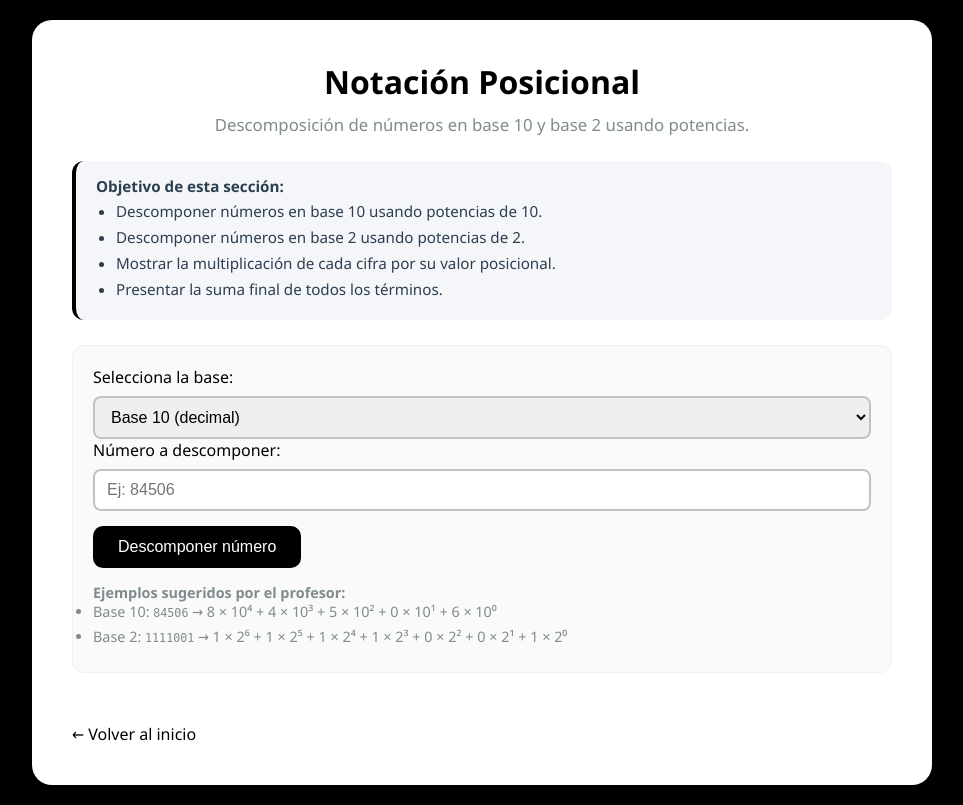
After one commit to IntiMG/Calculito, a Flask app: page /positional_notation in a window 1280 px wide. The commit adds this page. Shown: the whole page, without its empty margins (158-1121 px from the left). Run offline with Flask 3, Linux system fonts and the light colour scheme.

Commit message:
Se agrega la notacion posicional(base 10 y base 2)

```diff
--- a/app.py
+++ b/app.py
@@ -6,6 +6,8 @@ from models.arithmetic_operations import ArOperations
 from models.determinant import calculate_determinant  # <-- CORRECTO
 from fractions import Fraction
 from models.determinant import determinant_product_property
+from models.positional_notation import PositionalNotation
+
 
 app = Flask(__name__)
 app.secret_key = 'a_secret_key'  # Required for session
@@ -1848,6 +1850,43 @@ def cramer():
     # GET
     return render_template("cramer.html")
 
+@app.route("/positional_notation", methods=["GET", "POST"])
+def positional_notation():
+    error = None
+    expresion = None
+    pasos = []
+    resultado = None
+    base = "10"   # valor por defecto
+
+    if request.method == "POST":
+        base = request.form.get("base", "10")
+        numero = request.form.get("numero", "").strip()
+
+        try:
+            if base == "10":
+                # Descomponer un número en base 10
+                n = int(numero)
+                expresion, pasos, resultado = PositionalNotation.descomponer_base_10(n)
+
+            elif base == "2":
+                # Descomponer un número en base 2
+                expresion, pasos, resultado = PositionalNotation.descomponer_base_2(numero)
+
+            else:
+                error = "Base no válida seleccionada."
+
+        except ValueError as e:
+            error = str(e)
+
+    return render_template(
+        "positional_notation.html",
+        error=error,
+        expresion=expresion,
+        pasos=pasos,
+        resultado=resultado,
+        base=base,
+    )
+
 
 def fraction_to_string(matrix):
     if isinstance(matrix, list):
--- a/templates/home.html
+++ b/templates/home.html
@@ -93,6 +93,7 @@
             <li><a href="/dependence">Dependencia/Independencia Lineal</a></li>
             <li><a href="/matrix_operations">Operaciones Aritméticas con Matrices</a></li>
             <li><a href="/determinant">Calcular Determinante de una Matriz</a></li>
+            <li><a href="/positional_notation">Notación Posicional (Base 10 y Base 2)</a></li>
         </ul>
     </div>
 </body>
--- /dev/null
+++ b/templates/positional_notation.html
@@ -0,0 +1,256 @@
+<!DOCTYPE html>
+<html lang="es">
+<head>
+    <meta charset="UTF-8">
+    <meta name="viewport" content="width=device-width, initial-scale=1.0">
+    <title>Notación Posicional (Base 10 y Base 2)</title>
+    <style>
+        * {
+            margin: 0;
+            padding: 0;
+            box-sizing: border-box;
+        }
+
+        body {
+            font-family: 'Segoe UI', Tahoma, Geneva, Verdana, sans-serif;
+            background: linear-gradient(135deg, #000000 0%, #000000 100%);
+            min-height: 100vh;
+            display: flex;
+            align-items: center;
+            justify-content: center;
+            padding: 20px;
+        }
+
+        .container {
+            background: white;
+            border-radius: 20px;
+            box-shadow: 0 20px 40px rgba(0, 0, 0, 0.1);
+            padding: 40px;
+            max-width: 900px;
+            width: 100%;
+            animation: fadeIn 0.6s ease-out;
+        }
+
+        @keyframes fadeIn {
+            from { opacity: 0; transform: translateY(30px); }
+            to { opacity: 1; transform: translateY(0); }
+        }
+
+        h1 {
+            color: #000000;
+            margin-bottom: 10px;
+            text-align: center;
+            font-size: 2em;
+        }
+
+        .subtitle {
+            text-align: center;
+            color: #7f8c8d;
+            margin-bottom: 25px;
+            font-size: 1.05em;
+        }
+
+        .info-box {
+            background: #f4f6f9;
+            border-radius: 12px;
+            padding: 15px 20px;
+            margin-bottom: 25px;
+            border-left: 4px solid #000000;
+            font-size: 0.95em;
+            color: #2c3e50;
+        }
+
+        .info-box ul {
+            margin-left: 20px;
+            margin-top: 5px;
+        }
+
+        .form-section {
+            margin-bottom: 30px;
+            padding: 20px;
+            border-radius: 12px;
+            background: #fafafa;
+            border: 1px solid #ecf0f1;
+        }
+
+        label {
+            display: block;
+            margin-bottom: 8px;
+            color: #000000;
+            font-weight: 500;
+        }
+
+        select, input[type="number"], input[type="text"] {
+            width: 100%;
+            padding: 10px 12px;
+            border: 2px solid #bdc3c7;
+            border-radius: 8px;
+            font-size: 1em;
+            outline: none;
+            transition: all 0.3s ease;
+        }
+
+        select:focus, input:focus {
+            border-color: #000000;
+            box-shadow: 0 0 0 2px rgba(0,0,0,0.1);
+        }
+
+        button {
+            background: linear-gradient(135deg, #000000, #000000);
+            color: white;
+            border: none;
+            padding: 12px 25px;
+            border-radius: 10px;
+            font-size: 1em;
+            font-weight: 500;
+            cursor: pointer;
+            transition: all 0.3s ease;
+            margin-top: 15px;
+        }
+
+        button:hover {
+            transform: translateY(-1px);
+            box-shadow: 0 10px 20px rgba(0,0,0,0.25);
+        }
+
+        .error {
+            background: #e74c3c;
+            color: white;
+            padding: 12px 15px;
+            border-radius: 10px;
+            margin-bottom: 20px;
+            text-align: center;
+        }
+
+        .results {
+            margin-top: 10px;
+            padding: 20px;
+            border-radius: 12px;
+            background: #f4f6f9;
+            border: 1px solid #ecf0f1;
+        }
+
+        .results h2 {
+            margin-bottom: 10px;
+            color: #000000;
+        }
+
+        .expression {
+            background: white;
+            border-radius: 8px;
+            padding: 12px 15px;
+            border: 1px solid #dcdfe3;
+            margin-bottom: 15px;
+            font-family: "Consolas", "Courier New", monospace;
+            font-size: 0.95em;
+        }
+
+        ol {
+            margin-left: 20px;
+            padding-left: 5px;
+        }
+
+        li {
+            margin-bottom: 6px;
+        }
+
+        .back-link {
+            display: inline-block;
+            margin-top: 20px;
+            text-decoration: none;
+            color: #000000;
+            font-weight: 500;
+        }
+
+        .back-link:hover {
+            text-decoration: underline;
+        }
+
+        .examples {
+            margin-top: 15px;
+            font-size: 0.9em;
+            color: #7f8c8d;
+        }
+    </style>
+</head>
+<body>
+    <div class="container">
+        <h1>Notación Posicional</h1>
+        <p class="subtitle">Descomposición de números en base 10 y base 2 usando potencias.</p>
+
+        <div class="info-box">
+            <strong>Objetivo de esta sección:</strong>
+            <ul>
+                <li>Descomponer números en base 10 usando potencias de 10.</li>
+                <li>Descomponer números en base 2 usando potencias de 2.</li>
+                <li>Mostrar la multiplicación de cada cifra por su valor posicional.</li>
+                <li>Presentar la suma final de todos los términos.</li>
+            </ul>
+        </div>
+
+        {% if error %}
+            <div class="error">{{ error }}</div>
+        {% endif %}
+
+        <div class="form-section">
+            <form method="POST" action="{{ url_for('positional_notation') }}">
+                <div class="form-group">
+                    <label for="base">Selecciona la base:</label>
+                    <select name="base" id="base">
+                        <option value="10" {% if base == "10" %}selected{% endif %}>Base 10 (decimal)</option>
+                        <option value="2" {% if base == "2" %}selected{% endif %}>Base 2 (binaria)</option>
+                    </select>
+                </div>
+
+                <div class="form-group">
+                    <label for="numero">Número a descomponer:</label>
+                    {% if base == "2" %}
+                        <input type="text" id="numero" name="numero" required placeholder="Ej: 1111001">
+                    {% else %}
+                        <input type="number" id="numero" name="numero" required placeholder="Ej: 84506">
+                    {% endif %}
+                </div>
+
+                <button type="submit">Descomponer número</button>
+
+                <div class="examples">
+                    <p><strong>Ejemplos sugeridos por el profesor:</strong></p>
+                    <ul>
+                        <li>Base 10: <code>84506</code> → 8 × 10⁴ + 4 × 10³ + 5 × 10² + 0 × 10¹ + 6 × 10⁰</li>
+                        <li>Base 2: <code>1111001</code> → 1 × 2⁶ + 1 × 2⁵ + 1 × 2⁴ + 1 × 2³ + 0 × 2² + 0 × 2¹ + 1 × 2⁰</li>
+                    </ul>
+                </div>
+            </form>
+        </div>
+
+        {% if expresion %}
+            <div class="results">
+                <h2>Resultados de la descomposición (base {{ base }})</h2>
+
+                <div class="expression">
+                    {{ expresion }}
+                </div>
+
+                <h3>Pasos detallados:</h3>
+                <ol>
+                    {% for p in pasos %}
+                        <li>{{ p }}</li>
+                    {% endfor %}
+                </ol>
+
+                {% if base == "2" %}
+                    <p style="margin-top: 10px;">
+                        <strong>Valor decimal resultante:</strong> {{ resultado }}
+                    </p>
+                {% else %}
+                    <p style="margin-top: 10px;">
+                        <strong>Verificación:</strong> La suma de los términos es {{ resultado }}.
+                    </p>
+                {% endif %}
+            </div>
+        {% endif %}
+
+        <a href="{{ url_for('home') }}" class="back-link">← Volver al inicio</a>
+    </div>
+</body>
+</html>
```
Also changed, not shown: models/positional_notation.py (added, +103 -0 lines).
